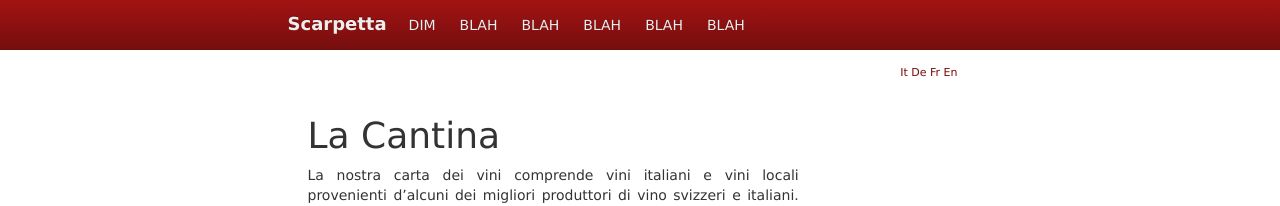
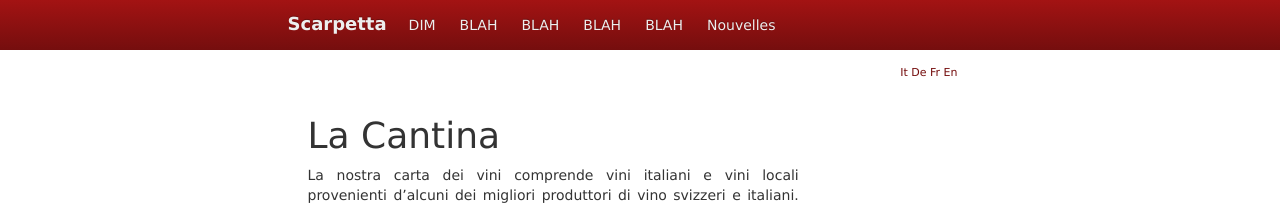
Before and after one commit to scarpetta-ch/scarpetta-ch.github.io, a Jekyll site: the page built from fr/la cantina/index.markdown, in a window 1280 px wide. Shown: the top 206 px of the page. Built offline with Jekyll 4.4.1, drawn with Linux system fonts in a browser that asks for light colours; nearby versions of some CDN libraries; Markdown is read by kramdown in place of the engine named in the settings.

```diff
--- a/_includes/navigation.html
+++ b/_includes/navigation.html
@@ -59,8 +59,8 @@
 			<li><a href="/{{ page.lang }}/notizie">
 			{% if page.lang == "it" %}Notizie
 			{% elsif page.lang == "en" %}News
-			{% elsif page.lang == "de" %}Nouvelles
-			{% elsif page.lang == "fr" %}BLAH
+			{% elsif page.lang == "de" %}Neu
+			{% elsif page.lang == "fr" %}Nouvelles
 			{% endif %}
 			</a></li>
 		</ul>
```
Also changed, not shown: other parts of _includes/navigation.html (+1 -1 lines).
